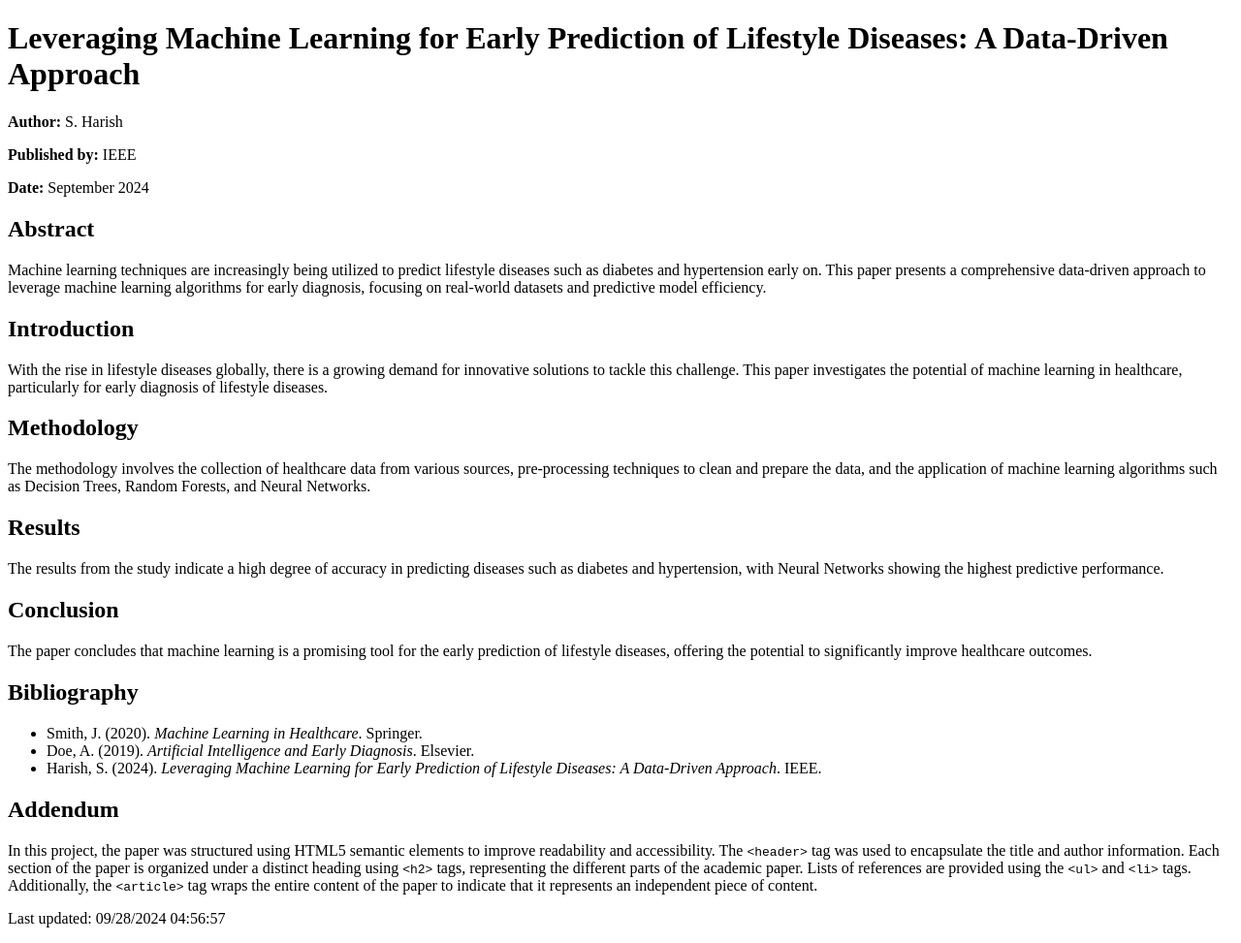
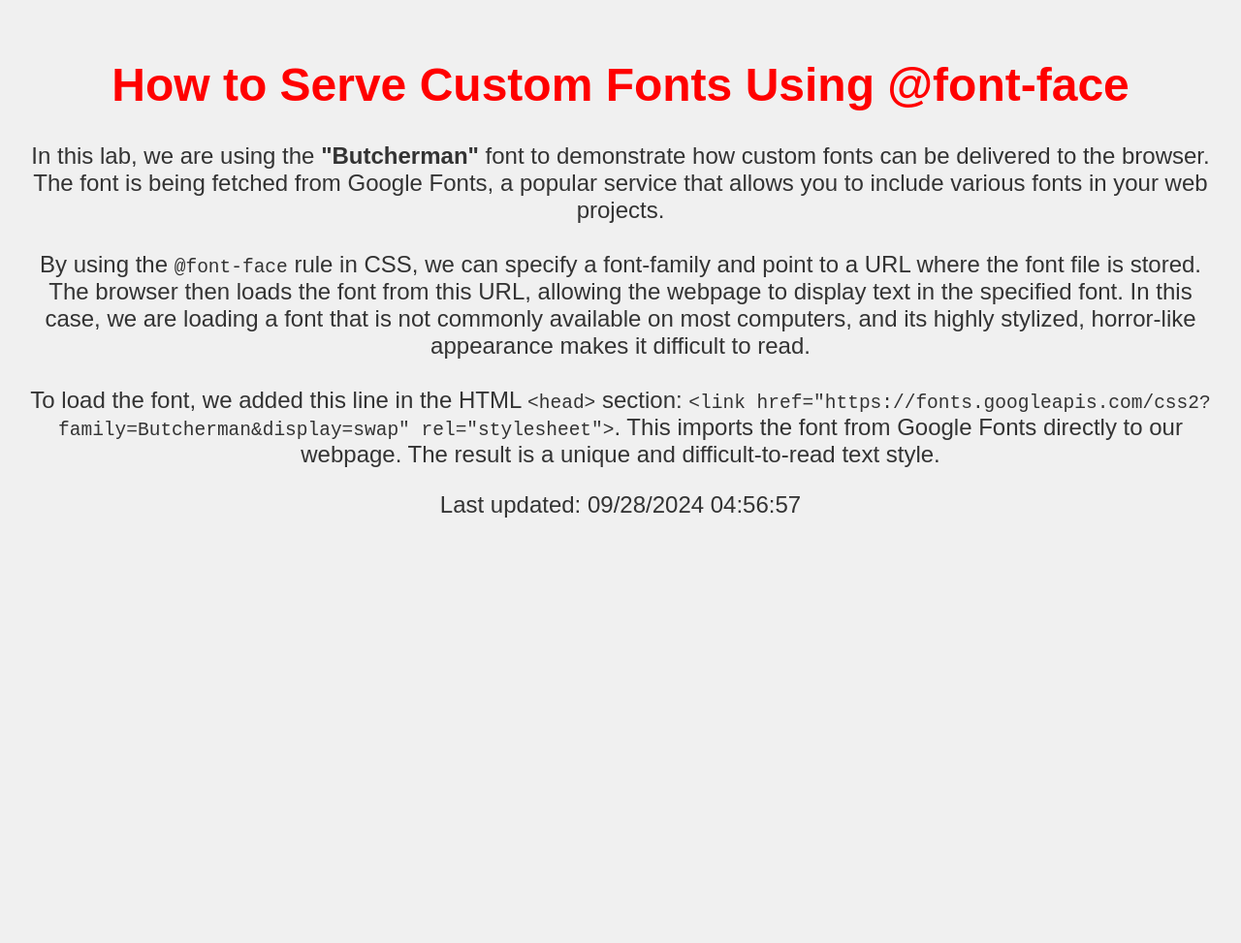
Before and after one commit to harishsreddy6/ITC505, a plain HTML site: page index.html in a window 1280 px wide. Shown: the whole page at 97% size. After the commit the page ends 800 px from the top, so only its background shows below. Drawn offline with Linux system fonts and the light colour scheme; a web font is replaced by a local one.

Commit message:
Update index.html

```diff
--- a/index.html
+++ b/index.html
@@ -3,75 +3,46 @@
 <head>
     <meta charset="UTF-8">
     <meta name="viewport" content="width=device-width, initial-scale=1.0">
-    <meta name="description" content="Academic Paper - HTML Conversion">
-    <title>Academic Paper in HTML</title>
+    <title>Lab 3: Font Delivery</title>
+    <!-- Importing the Butcherman font from Google Fonts -->
+    <link href="https://fonts.googleapis.com/css2?family=Butcherman&display=swap" rel="stylesheet">
+    <style>
+        /* Applying the Butcherman Font */
+        body {
+            font-family: 'Butcherman', sans-serif;
+            background-color: #f0f0f0;
+            color: #333;
+            text-align: center;
+            padding: 20px;
+        }
+        h1 {
+            font-size: 3em;
+            color: #ff0000;
+        }
+        p {
+            font-size: 1.5em;
+        }
+    </style>
 </head>
 <body>
+    <h1>How to Serve Custom Fonts Using @font-face</h1>
+    <p>
+        In this lab, we are using the <strong>"Butcherman"</strong> font to demonstrate how custom fonts can be delivered to the browser. The font is being fetched from Google Fonts, a popular service that allows you to include various fonts in your web projects.
+        <br><br>
+        By using the <code>@font-face</code> rule in CSS, we can specify a font-family and point to a URL where the font file is stored. The browser then loads the font from this URL, allowing the webpage to display text in the specified font. In this case, we are loading a font that is not commonly available on most computers, and its highly stylized, horror-like appearance makes it difficult to read.
+        <br><br>
+        To load the font, we added this line in the HTML <code>&lt;head&gt;</code> section:
+        <code>&lt;link href="https://fonts.googleapis.com/css2?family=Butcherman&display=swap" rel="stylesheet"&gt;</code>. This imports the font from Google Fonts directly to our webpage. The result is a unique and difficult-to-read text style.
+    </p>
 
-    <!-- Main section for the academic paper -->
-    <header>
-        <h1>Leveraging Machine Learning for Early Prediction of Lifestyle Diseases: A Data-Driven Approach</h1>
-        <p><strong>Author:</strong> S. Harish</p>
-        <p><strong>Published by:</strong> IEEE</p>
-        <p><strong>Date:</strong> September 2024</p>
-    </header>
-
-    <article>
-        <h2>Abstract</h2>
-        <p>
-            Machine learning techniques are increasingly being utilized to predict lifestyle diseases such as diabetes and hypertension early on. This paper presents a comprehensive data-driven approach to leverage machine learning algorithms for early diagnosis, focusing on real-world datasets and predictive model efficiency.
+    <footer>
+        <p>Last updated:
+            <span id="lastModified"></span>
         </p>
-
-        <h2>Introduction</h2>
-        <p>
-            With the rise in lifestyle diseases globally, there is a growing demand for innovative solutions to tackle this challenge. This paper investigates the potential of machine learning in healthcare, particularly for early diagnosis of lifestyle diseases.
-        </p>
-
-        <h2>Methodology</h2>
-        <p>
-            The methodology involves the collection of healthcare data from various sources, pre-processing techniques to clean and prepare the data, and the application of machine learning algorithms such as Decision Trees, Random Forests, and Neural Networks.
-        </p>
-
-        <h2>Results</h2>
-        <p>
-            The results from the study indicate a high degree of accuracy in predicting diseases such as diabetes and hypertension, with Neural Networks showing the highest predictive performance.
-        </p>
-
-        <h2>Conclusion</h2>
-        <p>
-            The paper concludes that machine learning is a promising tool for the early prediction of lifestyle diseases, offering the potential to significantly improve healthcare outcomes.
-        </p>
-
-        <h2>Bibliography</h2>
-        <ul>
-            <li>Smith, J. (2020). <em>Machine Learning in Healthcare</em>. Springer.</li>
-            <li>Doe, A. (2019). <em>Artificial Intelligence and Early Diagnosis</em>. Elsevier.</li>
-            <li>Harish, S. (2024). <em>Leveraging Machine Learning for Early Prediction of Lifestyle Diseases: A Data-Driven Approach</em>. IEEE.</li>
-        </ul>
-    </article>
-
-    <!-- Addendum for explaining HTML structure choices -->
-    <article>
-        <h2>Addendum</h2>
-        <p>
-            In this project, the paper was structured using HTML5 semantic elements to improve readability and accessibility.
-            The <code>&lt;header&gt;</code> tag was used to encapsulate the title and author information.
-            Each section of the paper is organized under a distinct heading using <code>&lt;h2&gt;</code> tags, representing the different parts of the academic paper.
-            Lists of references are provided using the <code>&lt;ul&gt;</code> and <code>&lt;li&gt;</code> tags.
-            Additionally, the <code>&lt;article&gt;</code> tag wraps the entire content of the paper to indicate that it represents an independent piece of content.
-        </p>
-    </article>
-
-    <!-- Footer with last updated script -->
-    <footer>
-        <p>Last updated: <span id="lastModified"></span></p>
     </footer>
-
-    <!-- Script to show the last modified date of the webpage -->
     <script type="text/javascript">
         var x = document.lastModified;
         document.getElementById('lastModified').textContent = x;
     </script>
-
 </body>
 </html>
```
